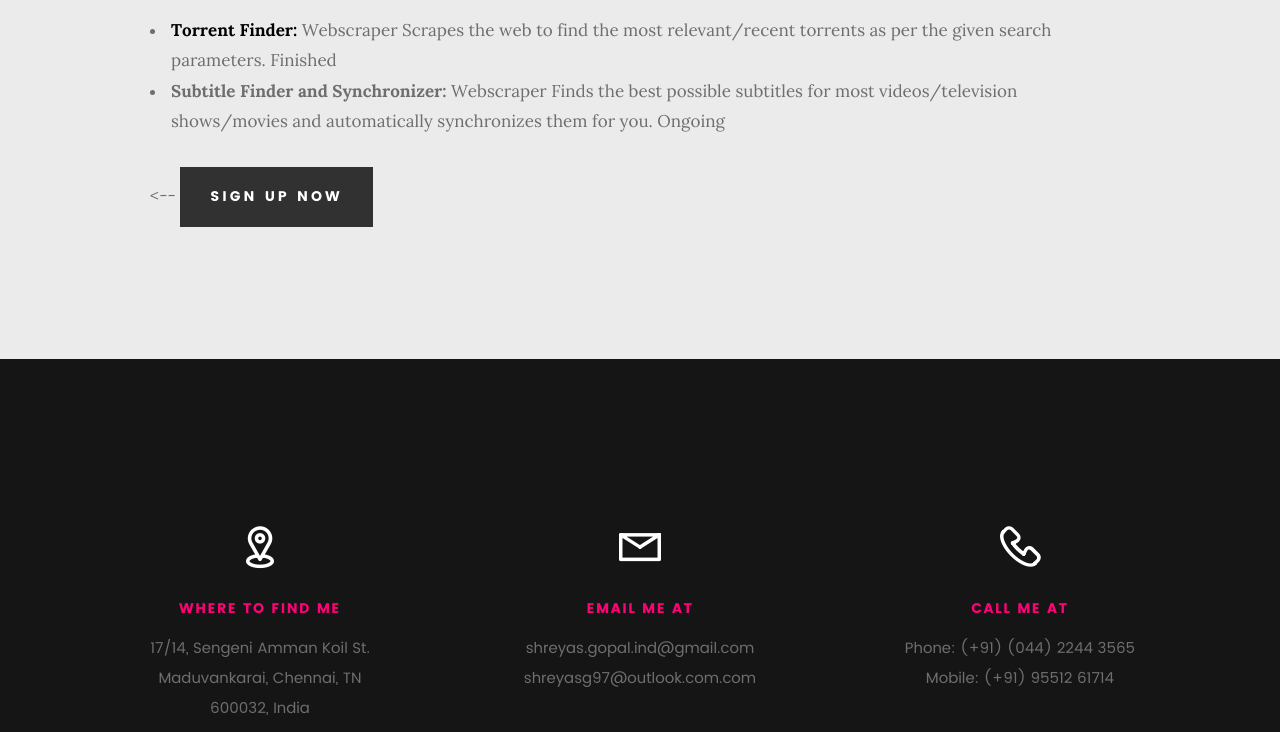
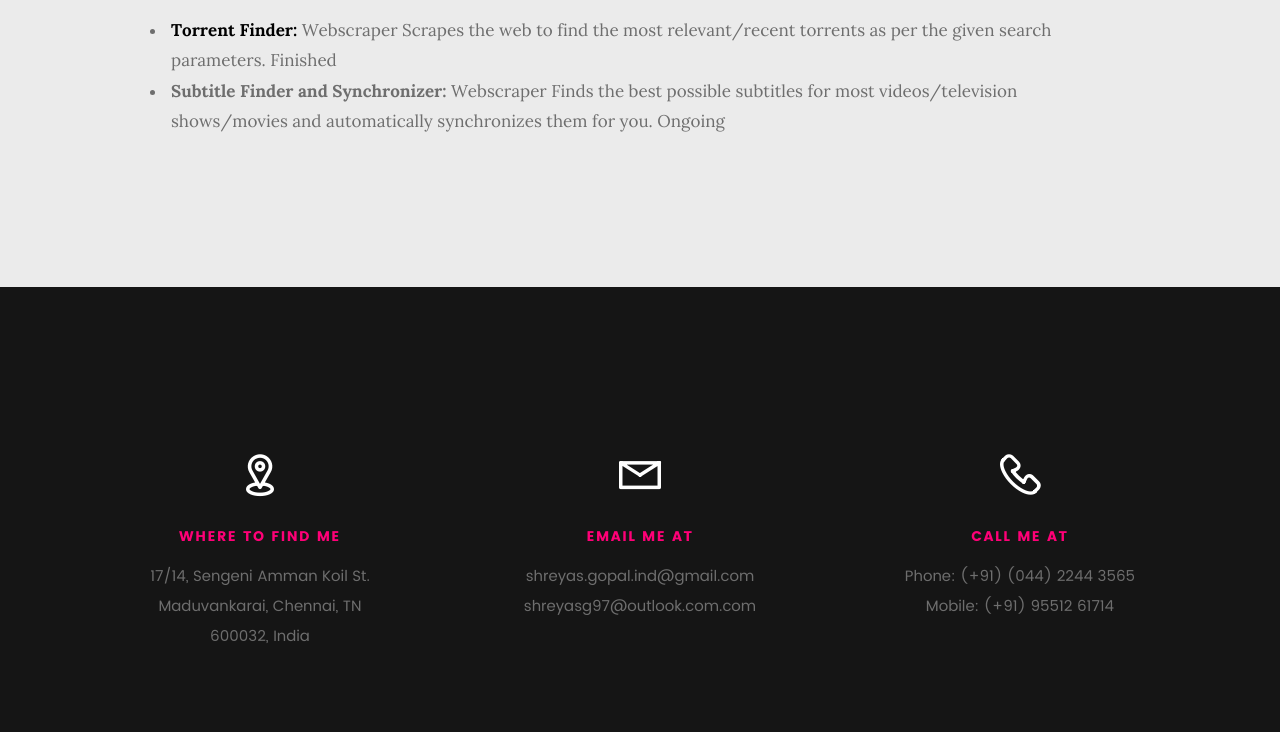
Before and after one commit to Oofone/Oofone.github.io, a plain HTML site: page index.html in a window 1280 px wide. Shown: the part 3827-4559 px from the top of the page. Drawn offline with Linux system fonts and the light colour scheme; files whose address does not match are found by name.

Commit message:
Update index.html

```diff
--- a/index.html
+++ b/index.html
@@ -350,7 +350,7 @@
         </li>
       </ul>
 
-	    <-- <a class="button button-primary large" href="http://www.dreamhost.com/r.cgi?287326|STYLESHOUT">Sign Up Now</a>
+	    <!-- <a class="button button-primary large" href="http://www.dreamhost.com/r.cgi?287326|STYLESHOUT">Sign Up Now</a> -->
 		      </div>
    		</div>
    	</div> <!-- /cta-content -->
```
